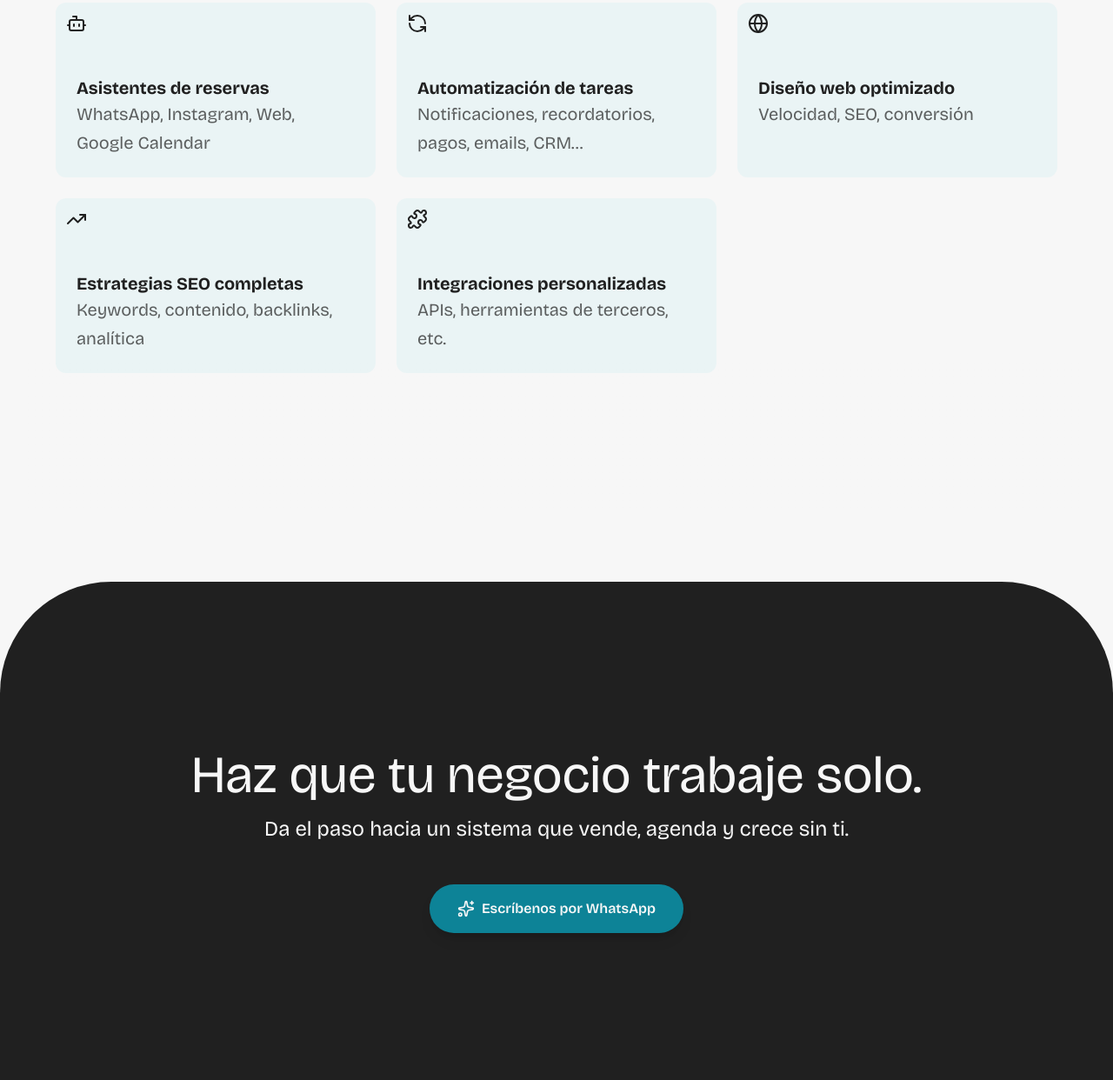
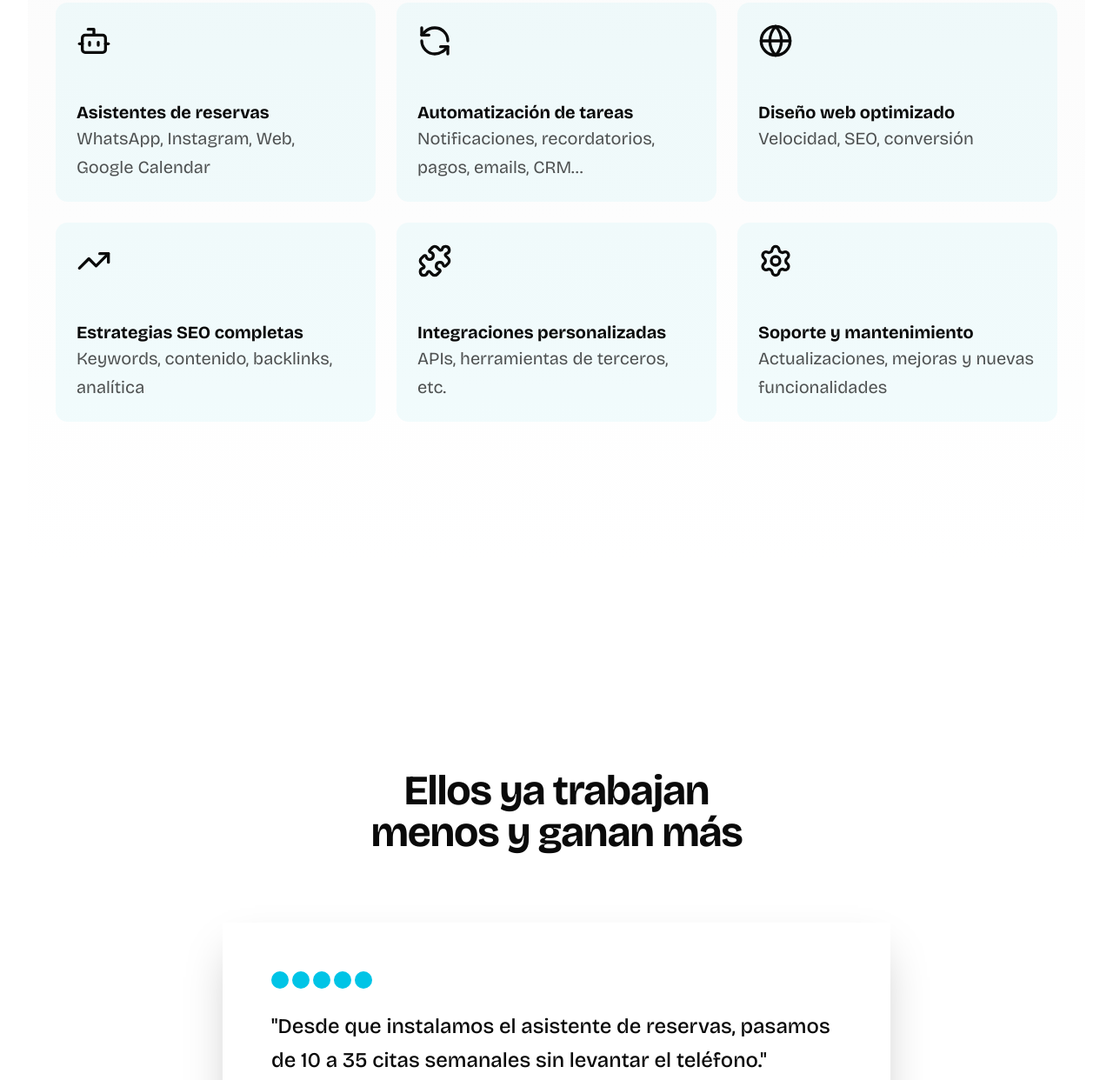
Before and after one commit to PolGubau/hdmi-landing, an Astro site: page / in a window 1280 px wide. Shown: the part 2601-3843 px from the top of the page at 87% size. Built offline with nearby package versions, Linux system fonts and the light colour scheme; Astro itself is replaced by a stand-in of ours; what @polgubau/animated would draw is missing.

Commit message:
Add support and maintenance service to the services list
This update introduces a new service titled "Soporte y mantenimiento"
which includes descriptions for updates, improvements, and new features.
Additionally, the icon size for services has been increased for better
visibility. The Testimonials section has also been integrated into the
main layout for improved user experience.

Issue: MW-0000
Type: feature

```diff
--- /dev/null
+++ b/src/app/sections/testimonials/Testimonials.astro
@@ -0,0 +1,30 @@
+<section class="px-6 py-32 sm:py-40 lg:px-8">
+  <div class="mx-auto max-w-7xl">
+    <div class="mx-auto max-w-2xl text-center">
+      <h2 class="text-balance text-4xl font-bold tracking-tight text-foreground sm:text-5xl">
+        Ellos ya trabajan menos y ganan más
+      </h2>
+    </div>
+
+    <ul class="mx-auto mt-20 max-w-3xl">
+      <li class="border-border bg-card shadow-2xl">
+        <div class="p-10 sm:p-14">
+          <div class="mb-6 flex gap-1">
+            {[...Array(5)].map((_, i) => (
+              <span class="h-5 w-5 rounded-full bg-primary" />
+            ))}
+          </div>
+          <!-- <Quote class="mb-6 h-12 w-12 text-accent/20" /> -->
+          <blockquote class="text-pretty text-xl font-medium leading-relaxed text-card-foreground sm:text-2xl">
+            "Desde que instalamos el asistente de reservas, pasamos de 10 a 35 citas semanales sin levantar el
+            teléfono."
+          </blockquote>
+          <div class="mt-10 border-t border-border pt-8">
+            <p class="text-lg font-bold text-foreground">Barbería Central</p>
+            <p class="mt-1 text-sm text-muted-foreground">Madrid</p>
+          </div>
+        </div>
+      </li>
+    </ul>
+  </div>
+</section>
--- a/src/components/Services/Services.astro
+++ b/src/components/Services/Services.astro
@@ -27,6 +27,11 @@ const services = [
     title: "Integraciones personalizadas",
     description: "APIs, herramientas de terceros, etc.",
   },
+  {
+    icon: "settings",
+    title: "Soporte y mantenimiento",
+    description: "Actualizaciones, mejoras y nuevas funcionalidades",
+  }
 ]
 ---
 
@@ -47,9 +52,9 @@ const services = [
            class="group rounded-xl bg-primary/5 transition-all duration-300 hover:-translate-y-1 hover:shadow-xl"
            >
           <header>
-            <div class="mb-3 inline-flex rounded-xl bg-gradient-to-br from-accent/10 to-accent/5 p-3 transition-transform group-hover:scale-110">
+            <div class="p-6">
             <p class="text-primary">
-              <Icon name={service.icon} class="h-6 w-6 text-foreground" />
+              <Icon name={service.icon} class="h-10 w-10 text-foreground" />
             </p>
             </div>
           </header>
--- a/src/pages/index.astro
+++ b/src/pages/index.astro
@@ -4,6 +4,7 @@ import MainLayout from "~/layouts/MainLayout.astro";
 import Bento from "~/components/Bento/Bento.astro";
 import Hero from "~/components/Layout/hero.astro";
 import Services from "~/components/Services/Services.astro";
+import Testimonials from "~/app/sections/testimonials/Testimonials.astro";
 ---
 
 <MainLayout>
@@ -13,5 +14,6 @@ import Services from "~/components/Services/Services.astro";
     <Hero />
     <Bento/>
     <Services/>
+    <Testimonials/>
    </main>
 </MainLayout>
--- a/src/styles/global.css
+++ b/src/styles/global.css
@@ -1,5 +1,8 @@
 @import "tailwindcss";
 @import "@polgubau/animated";
+@import "tw-animate-css";
+
+@custom-variant dark (&:is(.dark *));
 @plugin "@tailwindcss/typography";
 
 @font-face {
@@ -51,11 +54,6 @@
   --color-primary-900: #002d26;
   --color-primary-950: #001814;  /* casi negro azulado */
 
-
-
-
-
-
   --color-secondary-50: #f7f7f7;
   --color-secondary-100: #eaeaea;
   --color-secondary-200: #d4d4d4;
@@ -73,8 +71,38 @@
 
 :root {
   scroll-behavior: smooth;
-  --background: var(--color-secondary-50);
-  --foreground: var(--color-secondary-950);
+  --background: oklch(1 0 0);
+  --foreground: oklch(0.145 0 0);
+  --radius: 0.625rem;
+  --card: oklch(1 0 0);
+  --card-foreground: oklch(0.145 0 0);
+  --popover: oklch(1 0 0);
+  --popover-foreground: oklch(0.145 0 0);
+  --primary: oklch(0.205 0 0);
+  --primary-foreground: oklch(0.985 0 0);
+  --secondary: oklch(0.97 0 0);
+  --secondary-foreground: oklch(0.205 0 0);
+  --muted: oklch(0.97 0 0);
+  --muted-foreground: oklch(0.556 0 0);
+  --accent: oklch(0.97 0 0);
+  --accent-foreground: oklch(0.205 0 0);
+  --destructive: oklch(0.577 0.245 27.325);
+  --border: oklch(0.922 0 0);
+  --input: oklch(0.922 0 0);
+  --ring: oklch(0.708 0 0);
+  --chart-1: oklch(0.646 0.222 41.116);
+  --chart-2: oklch(0.6 0.118 184.704);
+  --chart-3: oklch(0.398 0.07 227.392);
+  --chart-4: oklch(0.828 0.189 84.429);
+  --chart-5: oklch(0.769 0.188 70.08);
+  --sidebar: oklch(0.985 0 0);
+  --sidebar-foreground: oklch(0.145 0 0);
+  --sidebar-primary: oklch(0.205 0 0);
+  --sidebar-primary-foreground: oklch(0.985 0 0);
+  --sidebar-accent: oklch(0.97 0 0);
+  --sidebar-accent-foreground: oklch(0.205 0 0);
+  --sidebar-border: oklch(0.922 0 0);
+  --sidebar-ring: oklch(0.708 0 0);
 }
 
 /* @media (prefers-color-scheme: dark) {
@@ -88,6 +116,37 @@
   --color-secondary: var(--color-secondary-500);
   --color-background: var(--background);
   --color-foreground: var(--foreground);
+  --color-sidebar-ring: var(--sidebar-ring);
+  --color-sidebar-border: var(--sidebar-border);
+  --color-sidebar-accent-foreground: var(--sidebar-accent-foreground);
+  --color-sidebar-accent: var(--sidebar-accent);
+  --color-sidebar-primary-foreground: var(--sidebar-primary-foreground);
+  --color-sidebar-primary: var(--sidebar-primary);
+  --color-sidebar-foreground: var(--sidebar-foreground);
+  --color-sidebar: var(--sidebar);
+  --color-chart-5: var(--chart-5);
+  --color-chart-4: var(--chart-4);
+  --color-chart-3: var(--chart-3);
+  --color-chart-2: var(--chart-2);
+  --color-chart-1: var(--chart-1);
+  --color-ring: var(--ring);
+  --color-input: var(--input);
+  --color-border: var(--border);
+  --color-destructive: var(--destructive);
+  --color-accent-foreground: var(--accent-foreground);
+  --color-accent: var(--accent);
+  --color-muted-foreground: var(--muted-foreground);
+  --color-muted: var(--muted);
+  --color-secondary-foreground: var(--secondary-foreground);
+  --color-primary-foreground: var(--primary-foreground);
+  --color-popover-foreground: var(--popover-foreground);
+  --color-popover: var(--popover);
+  --color-card-foreground: var(--card-foreground);
+  --color-card: var(--card);
+  --radius-sm: calc(var(--radius) - 4px);
+  --radius-md: calc(var(--radius) - 2px);
+  --radius-lg: var(--radius);
+  --radius-xl: calc(var(--radius) + 4px);
 }
 
 h1,
@@ -107,7 +166,6 @@ body {
   @apply bg-primary/50 text-primary-900 dark:text-secondary-900;
 }
 
-
 body {
   timeline-scope: --scroll;
   font-size: 20px;
@@ -122,7 +180,6 @@ p{
 strong {
   font-weight: 900;
 }
-
 
 #project-bar {
   transform: translateX(-50%) translateY(100%);
@@ -143,7 +200,6 @@ strong {
     opacity: 1;
   }
 }
-
 
 .prose {
   a {
@@ -317,7 +373,6 @@ strong {
   animation-fill-mode: both;
 }
 
-
 /* animation that shows in each Y axis border a width animation where the more external it is, the wider */
 .width-animation-both {
   view-timeline: --width-animation;
@@ -352,3 +407,46 @@ strong {
   animation-range: entry 20% cover 50%;
   animation-fill-mode: both;
 }
+
+.dark {
+  --background: oklch(0.145 0 0);
+  --foreground: oklch(0.985 0 0);
+  --card: oklch(0.205 0 0);
+  --card-foreground: oklch(0.985 0 0);
+  --popover: oklch(0.205 0 0);
+  --popover-foreground: oklch(0.985 0 0);
+  --primary: oklch(0.922 0 0);
+  --primary-foreground: oklch(0.205 0 0);
+  --secondary: oklch(0.269 0 0);
+  --secondary-foreground: oklch(0.985 0 0);
+  --muted: oklch(0.269 0 0);
+  --muted-foreground: oklch(0.708 0 0);
+  --accent: oklch(0.269 0 0);
+  --accent-foreground: oklch(0.985 0 0);
+  --destructive: oklch(0.704 0.191 22.216);
+  --border: oklch(1 0 0 / 10%);
+  --input: oklch(1 0 0 / 15%);
+  --ring: oklch(0.556 0 0);
+  --chart-1: oklch(0.488 0.243 264.376);
+  --chart-2: oklch(0.696 0.17 162.48);
+  --chart-3: oklch(0.769 0.188 70.08);
+  --chart-4: oklch(0.627 0.265 303.9);
+  --chart-5: oklch(0.645 0.246 16.439);
+  --sidebar: oklch(0.205 0 0);
+  --sidebar-foreground: oklch(0.985 0 0);
+  --sidebar-primary: oklch(0.488 0.243 264.376);
+  --sidebar-primary-foreground: oklch(0.985 0 0);
+  --sidebar-accent: oklch(0.269 0 0);
+  --sidebar-accent-foreground: oklch(0.985 0 0);
+  --sidebar-border: oklch(1 0 0 / 10%);
+  --sidebar-ring: oklch(0.556 0 0);
+}
+
+@layer base {
+  * {
+    @apply border-border outline-ring/50;
+  }
+  body {
+    @apply bg-background text-foreground;
+  }
+}
```
Also changed, not shown: components.json (added).
